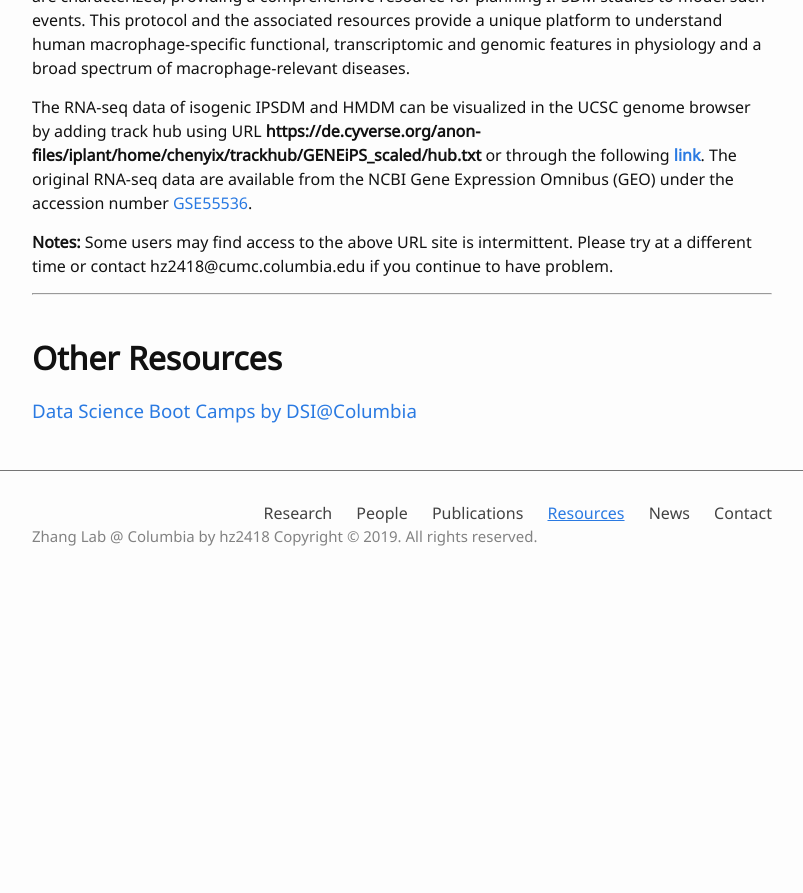
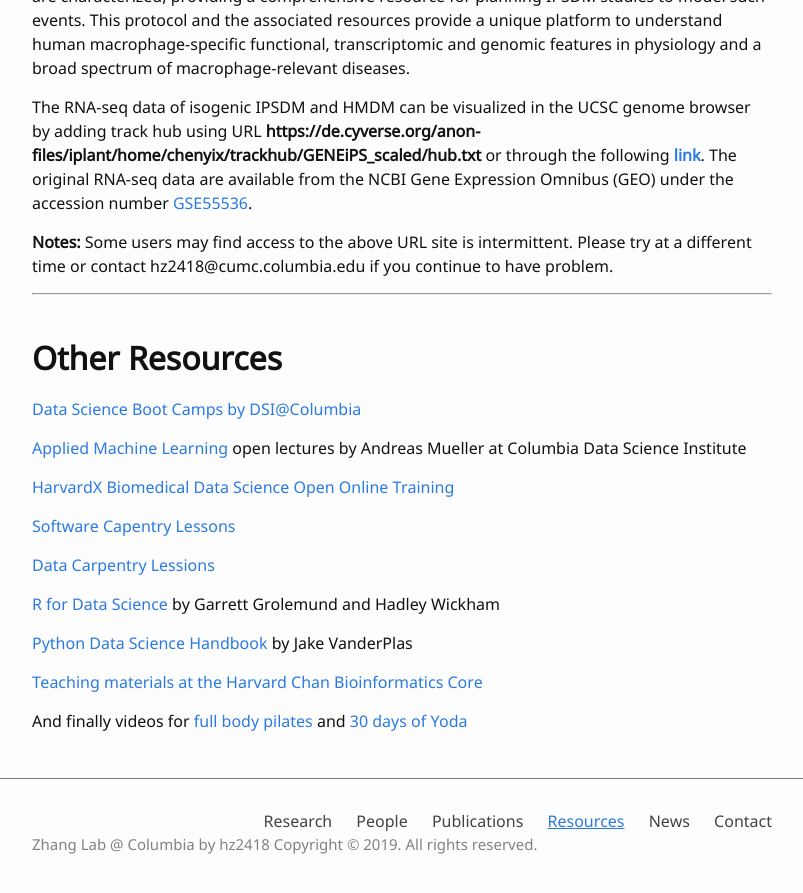
Before and after one commit to hanruizhang/zhanglab, a Jekyll site: the page built from 4_Resources.md, in a window 1280 px wide and 900 px high, scrolled down 730 px. Shown: the top 893 px of the window, without its empty margins (238-1041 px from the left). Built offline with Jekyll 4.4.1, drawn with Linux system fonts in a browser that asks for light colours; before the commit the page ends 1322 px from its top, so only the background shows below that.

Commit message:
Update 4_Resources.md

```diff
--- a/4_Resources.md
+++ b/4_Resources.md
@@ -27,4 +27,12 @@ The RNA-seq data of isogenic IPSDM and HMDM can be visualized in the UCSC genome
 ------
 &nbsp;
 # **Other Resources**
-### [Data Science Boot Camps by DSI@Columbia](https://github.com/DS-BootCamp-DSI-Columbia)
+#### [Data Science Boot Camps by DSI@Columbia](https://github.com/DS-BootCamp-DSI-Columbia)
+#### [Applied Machine Learning](https://www.youtube.com/channel/UCMEXgDffQy6nS2a74Gby8ZA/videos) open lectures by Andreas Mueller at Columbia Data Science Institute
+#### [HarvardX Biomedical Data Science Open Online Training](https://rafalab.github.io/pages/harvardx.html)
+#### [Software Capentry Lessons](https://software-carpentry.org/lessons/)
+#### [Data Carpentry Lessions](https://datacarpentry.org/lessons/#genomics-workshop)
+#### [R for Data Science](https://r4ds.had.co.nz/index.html) by Garrett Grolemund and Hadley Wickham
+#### [Python Data Science Handbook](https://jakevdp.github.io/PythonDataScienceHandbook/) by Jake VanderPlas
+#### [Teaching materials at the Harvard Chan Bioinformatics Core](https://github.com/hbctraining)
+#### And finally videos for [full body pilates](https://www.youtube.com/watch?v=sKIqLUlPGBw) and [30 days of Yoda](https://www.youtube.com/watch?v=oBu-pQG6sTY&list=RDQMkJ0HOrXEwlk&start_radio=1)
```
